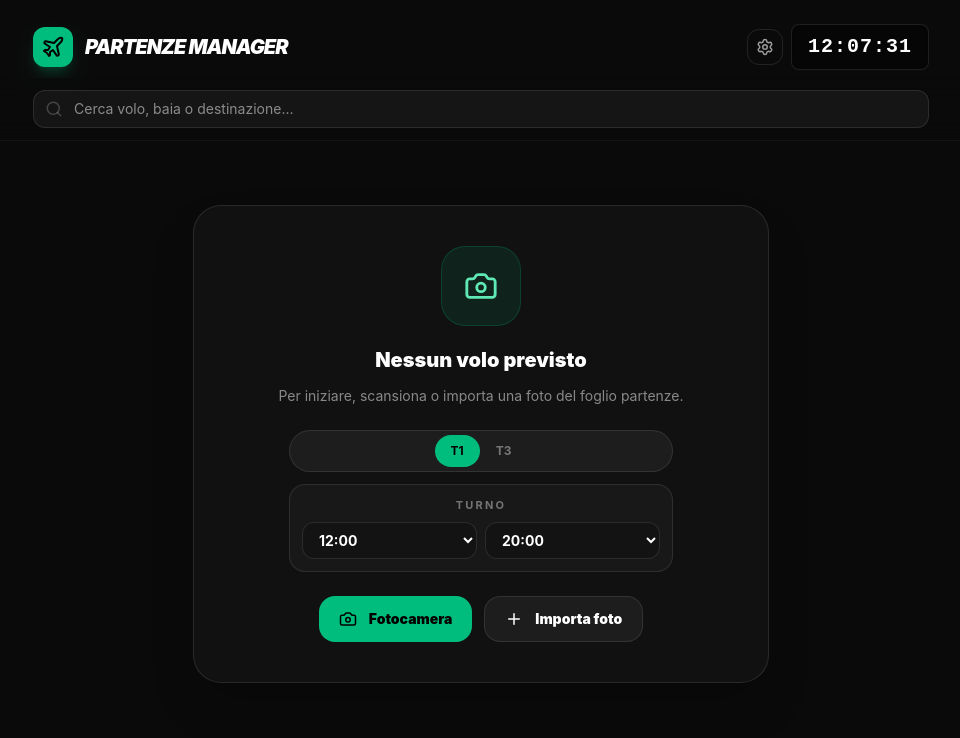
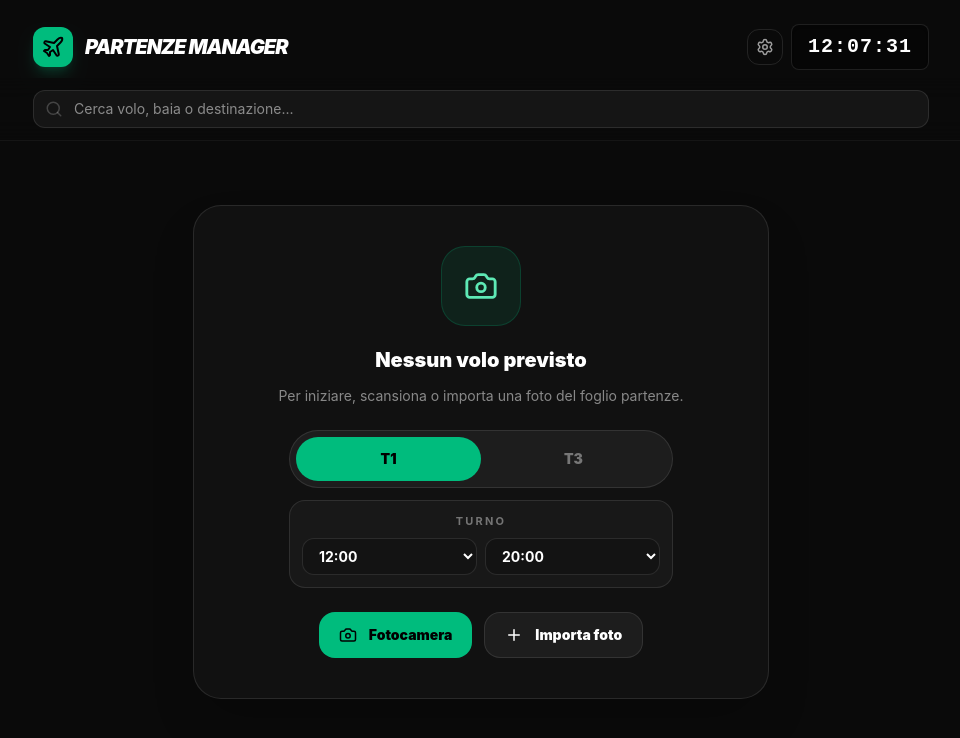
Before and after one commit to oreogano9/partenze_Manager, a React (Vite) app: page / in a window 1280 px wide. Shown: the top 738 px of the page, without its empty margins (159-1119 px from the left). Built offline with nearby package versions, Linux system fonts and the light colour scheme.

Commit message:
Enlarge empty-state terminal selector

```diff
--- a/src/App.tsx
+++ b/src/App.tsx
@@ -1149,12 +1149,12 @@ export default function App() {
                 <p className="mx-auto mt-3 max-w-md text-sm text-white/50">{t.emptyStateHint}</p>
                 <div className="mt-6">
                   <div className="mx-auto flex max-w-sm flex-col gap-3">
-                    <div className="inline-flex justify-center bg-white/5 p-1 rounded-full border border-white/10">
+                    <div className="flex w-full justify-center bg-white/5 p-1.5 rounded-full border border-white/10">
                       {(['T1', 'T3'] as const).map((term) => (
                         <button
                           key={term}
                           onClick={() => setScanTerminal(term)}
-                          className={`px-4 py-2 rounded-full text-xs font-bold transition-all ${
+                          className={`flex-1 px-6 py-3 rounded-full text-sm font-black transition-all ${
                             scanTerminal === term ? 'bg-emerald-500 text-black' : 'text-white/40 hover:text-white/60'
                           }`}
                         >
```
